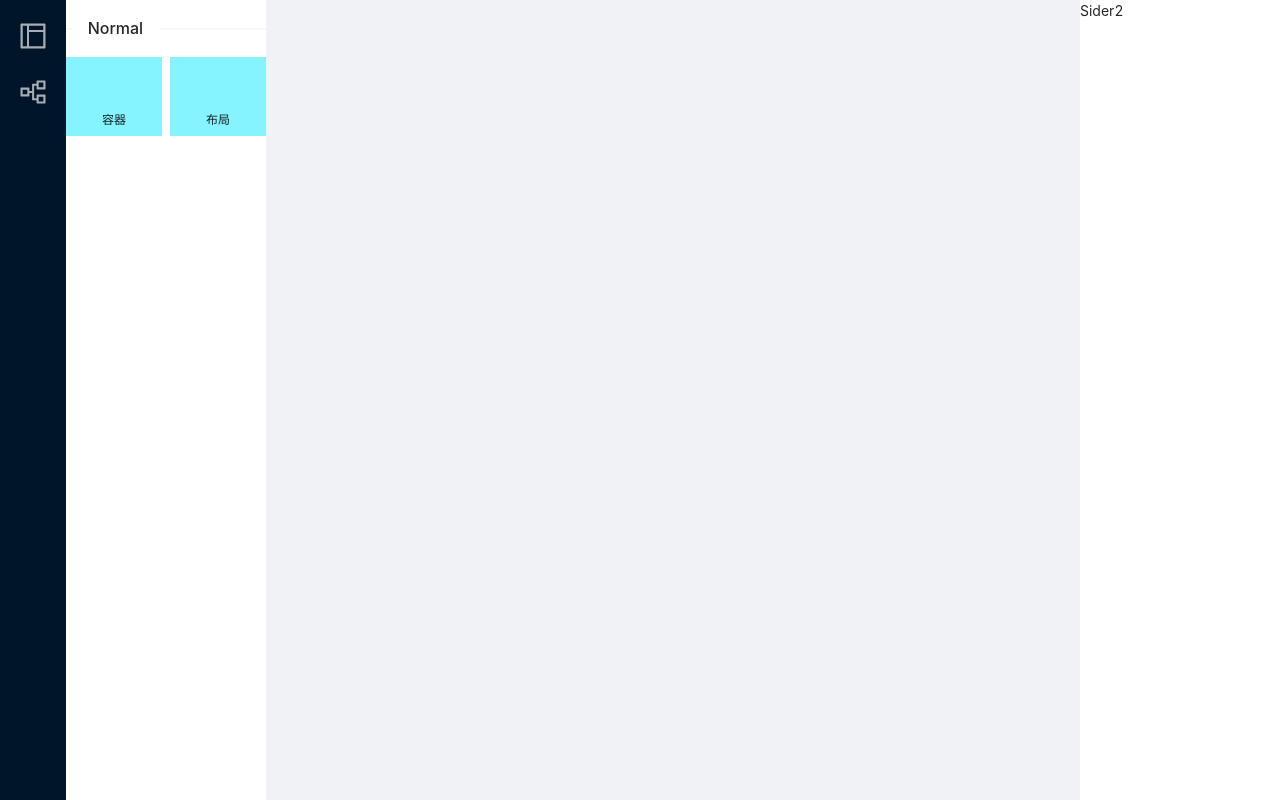
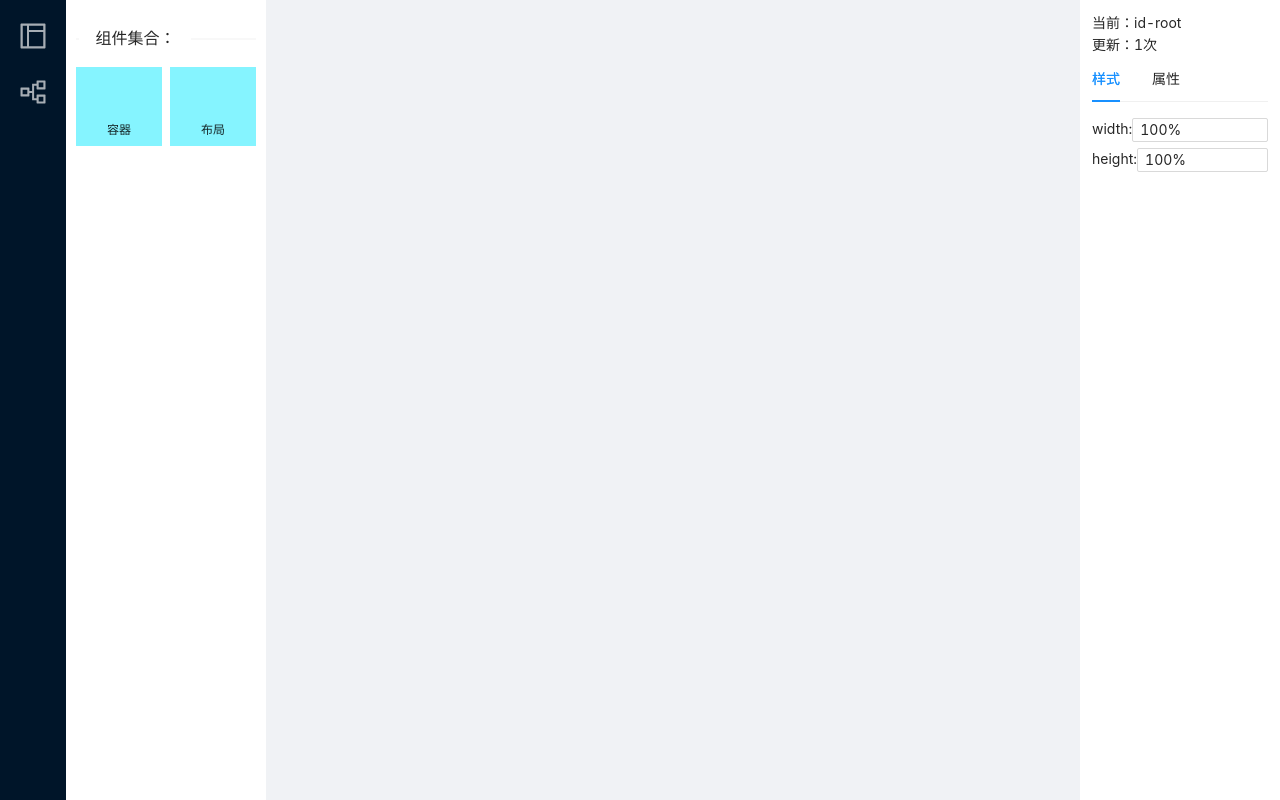
Before and after one commit to yangzai316/easy-coder, a React (Create React App) app: page /set-page-content in a window 1280 px wide. Built offline with nearby package versions, Linux system fonts and the light colour scheme.

Commit message:
完成工作区和属性修改区基本功能

```diff
--- a/package.json
+++ b/package.json
@@ -12,6 +12,7 @@
     "react-dom": "^18.0.0",
     "react-router-dom": "^6.3.0",
     "react-scripts": "5.0.1",
+    "sass": "^1.50.1",
     "uuid": "^8.3.2",
     "web-vitals": "^2.1.4"
   },
--- a/src/data/components.js
+++ b/src/data/components.js
@@ -4,12 +4,18 @@ import { Layout } from "antd";
 export const componentList = [
   {
     name: "Container",
-    label:"容器",
-    component: Container,
+    label: "容器",
+    children: [],
   },
   {
     name: "Layout",
-    label:"布局",
-    component: Layout,
+    label: "布局",
+    children: [],
+    style: {
+      width: "auto",
+      height: "200px",
+      backgroundColor: "#fff",
+      margin: "10px",
+    },
   },
 ];
--- a/src/data/origin-tree.js
+++ b/src/data/origin-tree.js
@@ -1,10 +1,10 @@
 import Container from "../components/Container";
 import { Layout } from "antd";
 
-export default {
+const ORIGIN_TREE = {
   "id-root": {
     id: "id-root",
-    name: "container",
+    name: "Container",
     component: Container,
     style: {
       width: "100%",
@@ -13,3 +13,4 @@ export default {
     children: [],
   },
 };
+export default ORIGIN_TREE;
--- /dev/null
+++ b/src/pages/set-page-content/components/space-config.js
@@ -0,0 +1,47 @@
+
+import { Tabs, Input } from "antd";
+import ORIGIN_TREE from "./../../../data/origin-tree";
+import "./../../../style/space-config.scss";
+import { editConfigForStyle } from "./../helper/index";
+
+const { TabPane } = Tabs;
+
+const SpaceConfig = ({ currentUid, pageUpdate, setPageUpdate }) => {
+  const styleChange = (value, key) => {
+    // 修改样式
+    editConfigForStyle(currentUid, key, value);
+    // 更新视图
+    setPageUpdate(pageUpdate + 1);
+  };
+  return (
+    <div className="space-config">
+      <div className="title-current">当前：{currentUid}</div>
+      <div>更新：{pageUpdate}次</div>
+      <Tabs defaultActiveKey="1">
+        <TabPane tab="样式" key="1">
+          {Object.entries(ORIGIN_TREE[currentUid].style).map(
+            ([key, value], index) => {
+              return (
+                <div className="space-config-form-item" key={index}>
+                  {key}:
+                  <Input
+                    size="small"
+                    value={value}
+                    onChange={(e) => {
+                      styleChange(e.target.value, key);
+                    }}
+                  />
+                </div>
+              );
+            }
+          )}
+        </TabPane>
+        <TabPane tab="属性" key="2">
+          Content of Tab Pane 2
+        </TabPane>
+      </Tabs>
+    </div>
+  );
+};
+
+export default SpaceConfig;
--- a/src/pages/set-page-content/components/space-element.js
+++ b/src/pages/set-page-content/components/space-element.js
@@ -1,9 +1,9 @@
 import { useEffect } from "react";
 import { Row, Col, Divider } from "antd";
 import { v4 as uuidv4 } from 'uuid';
-import "./style.css";
 import EasyIcon from "../../../components/EasyIcon";
 import { componentList } from "../../../data/components";
+import './../../../style/space-element.scss'
 // 左侧组件展示栏
 const AreaComponent = () => {
   // 添加拖拽事件
@@ -20,8 +20,8 @@ const AreaComponent = () => {
   }, []);
 
   return (
-    <div id="space-element">
-      <Divider orientation="left">Normal</Divider>
+    <div id="space-element" className="space-element">
+      <Divider orientation="left">组件集合：</Divider>
       <Row gutter={[8, 8]}>
         {componentList.map((item, index) => {
           return (
--- a/src/pages/set-page-content/components/space-work.js
+++ b/src/pages/set-page-content/components/space-work.js
@@ -1,20 +1,16 @@
 import React, { useEffect, useState } from "react";
-
+import './../../../style/space-work.scss'
 import ORIGIN_TREE from "../../../data/origin-tree";
 import { mixComponentToTree } from "./../helper";
 
 // 中间操作栏
-const AreaMaker = () => {
-  const [tree, setTree] = useState(1);
+const AreaMaker = ({ setCurrentUid }) => {
+  const [update, setUpdate] = useState(1);
 
   // 添加拖拽事件
   useEffect(() => {
     const dragOver = (e) => {
       e.preventDefault();
-      e.target.style.border = "2px solid red";
-    };
-    const dragLeave = (e) => {
-      e.target.style.border = "none";
     };
     const drop = (e) => {
       e.preventDefault();
@@ -23,31 +19,30 @@ const AreaMaker = () => {
         e.target.dataset.id
       );
       // 更新视图
-      setTree(tree + 1);
+      setUpdate(update + 1);
     };
+
     const spaceWork = document.getElementById("work-space");
     spaceWork.addEventListener("dragover", dragOver, false);
     spaceWork.addEventListener("drop", drop, false);
-    spaceWork.addEventListener("dragleave", dragLeave, false);
     return () => {
       spaceWork.removeEventListener("dragOver", dragOver, false);
       spaceWork.removeEventListener("drop", drop, false);
-      spaceWork.removeEventListener("dragleave", dragLeave, false);
     };
-  }, []);
+  }, [update]);
 
   return (
     <div id="work-space" className="work-space">
-      {createElement(ORIGIN_TREE["id-root"])}
+      {createElement(ORIGIN_TREE["id-root"], setCurrentUid)}
     </div>
   );
 };
 // 根据 json 创建 react 元素，循环递归
-const createElement = (data) => {
+const createElement = (data, setCurrentUid) => {
   let children = [];
   if (data.children && data.children.length) {
     children = data.children.map((item) => {
-      return createElement(item);
+      return createElement(item, setCurrentUid);
     });
   }
   return React.createElement(
@@ -55,10 +50,10 @@ const createElement = (data) => {
     {
       key: data.id,
       style: data.style,
-      ["data-id"]: data.id,
+      "data-id": data.id,
       onClick: (e) => {
         e.stopPropagation();
-        console.log(e.target.dataset.id);
+        setCurrentUid(e.target.dataset.id);
       },
     },
     [...children]
--- a/src/pages/set-page-content/components/style.css
+++ /dev/null
@@ -1,17 +0,0 @@
-.component-item {
-  display: flex;
-  flex-direction: column;
-  justify-content: space-around;
-  align-items: center;
-  font-size: 12px;
-  background-color: #85F4FF;
-  padding:6px 0;
-  cursor: move;
-}
-.work-space{
-  width: 100%;
-  height: 100%;
-}
-.contained:hover{
-  border: 1px solid #448EF6;
-}
--- a/src/pages/set-page-content/helper/index.js
+++ b/src/pages/set-page-content/helper/index.js
@@ -1,5 +1,6 @@
 import ORIGIN_TREE from "./../../../data/origin-tree";
 import { componentList } from "./../../../data/components";
+import * as ntd from "antd";
 /**
  * 获取新创建组件的信息：uid / componentName
  */
@@ -17,14 +18,24 @@ const getNewElementInfo = (str) => {
  */
 export const mixComponentToTree = (newEleInfo, toEleId) => {
   const { uid, componentName } = getNewElementInfo(newEleInfo);
-  const c = componentList.find((item) => item.name === componentName);
+  const config = componentList.find((item) => item.name === componentName);
+  const newConfig = JSON.parse(JSON.stringify(config));
   const newEle = {
     id: uid,
-    name: componentName,
-    component: c.component,
-    style: {},
-    children: [],
+    ...newConfig,
+    component: ntd[newConfig.name],
   };
   ORIGIN_TREE[toEleId].children.push(newEle);
   ORIGIN_TREE[uid] = newEle;
 };
+
+/**
+ * 修改样式
+ */
+export const editConfigForStyle = (uid, key, val) => {
+  const oldStyle = { ...ORIGIN_TREE[uid].style };
+  ORIGIN_TREE[uid].style = {
+    ...oldStyle,
+    [key]: val,
+  };
+};
--- a/src/pages/set-page-content/index.js
+++ b/src/pages/set-page-content/index.js
@@ -1,20 +1,32 @@
 import { Layout } from "antd";
+import { useState } from "react";
 import SpaceElement from "./components/space-element";
 import SpaceWork from "./components/space-work";
+import SpaceConfig from "./components/space-config";
 
 const { Sider, Content } = Layout;
 
 const SetPageContent = () => {
+  const [currentUid, setCurrentUid] = useState("id-root");
+  const [pageUpdate, setPageUpdate] = useState(1);
+
   return (
     <Layout style={{ height: "100%" }}>
       <Sider theme="light" style={{ height: "100%" }}>
         <SpaceElement></SpaceElement>
       </Sider>
       <Content style={{ height: "100%" }}>
-        <SpaceWork></SpaceWork>
+        <SpaceWork
+          setCurrentUid={setCurrentUid}
+          pageUpdate={pageUpdate}
+        ></SpaceWork>
       </Content>
       <Sider theme="light" style={{ height: "100%" }}>
-        Sider2
+        <SpaceConfig
+          currentUid={currentUid}
+          pageUpdate={pageUpdate}
+          setPageUpdate={setPageUpdate}
+        ></SpaceConfig>
       </Sider>
     </Layout>
   );
--- /dev/null
+++ b/src/style/space-config.scss
@@ -0,0 +1,13 @@
+.space-config {
+  padding: 12px;
+  .title-current {
+    width: 100%;
+    white-space: nowrap;
+    overflow: hidden;
+    text-overflow: ellipsis;
+  }
+  .space-config-form-item {
+    display: flex;
+    margin-bottom: 6px;
+  }
+}
--- /dev/null
+++ b/src/style/space-element.scss
@@ -0,0 +1,13 @@
+.space-element {
+  padding: 10px;
+  .component-item {
+    display: flex;
+    flex-direction: column;
+    justify-content: space-around;
+    align-items: center;
+    font-size: 12px;
+    background-color: #85f4ff;
+    padding: 6px 0;
+    cursor: move;
+  }
+}
--- /dev/null
+++ b/src/style/space-work.scss
@@ -0,0 +1,5 @@
+.work-space {
+  width: 100%;
+  height: 100%;
+  padding: 12px;
+}
```
Also changed, not shown: 1 other file (tests, documents, lock files or other folders).
